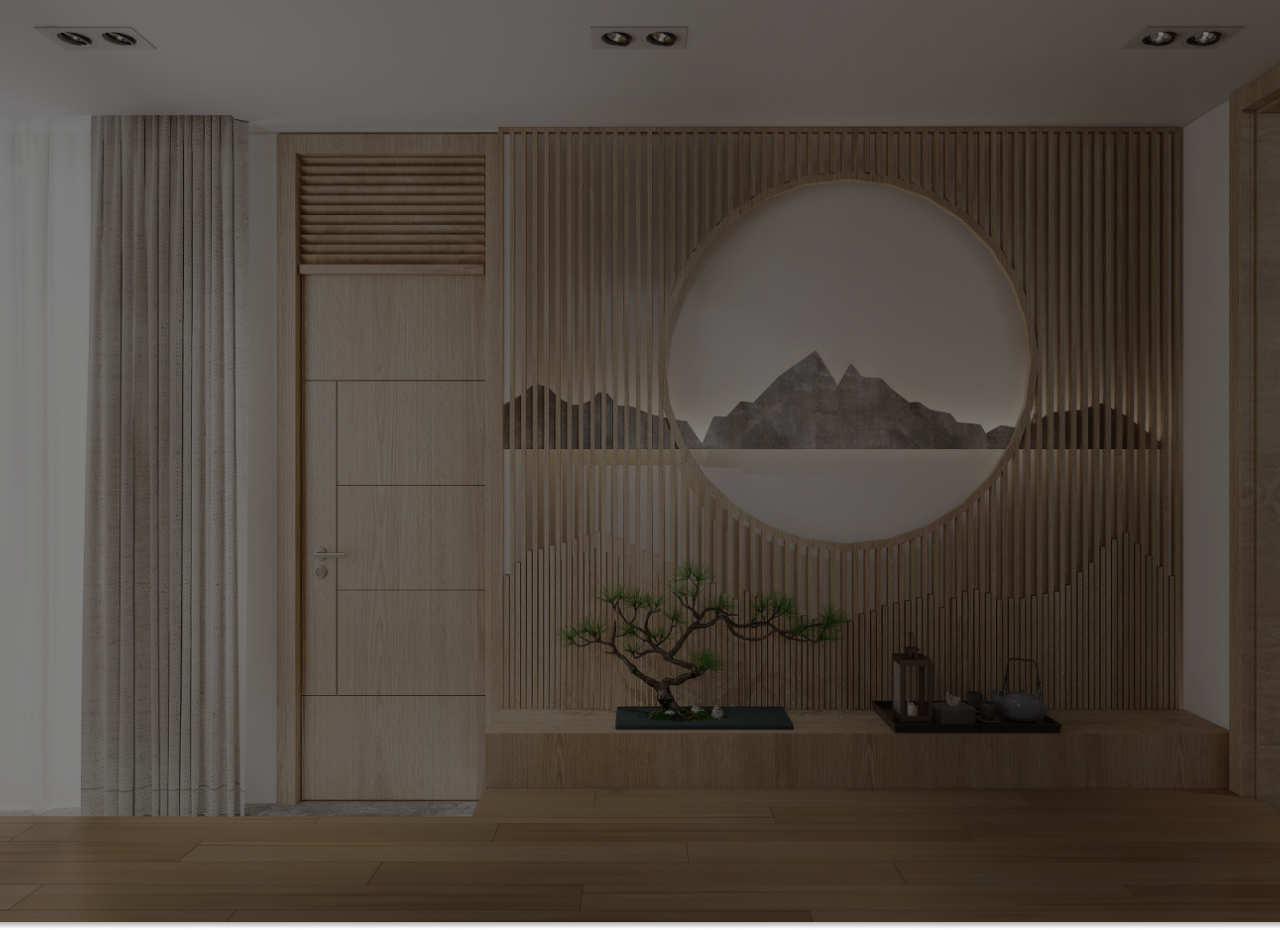
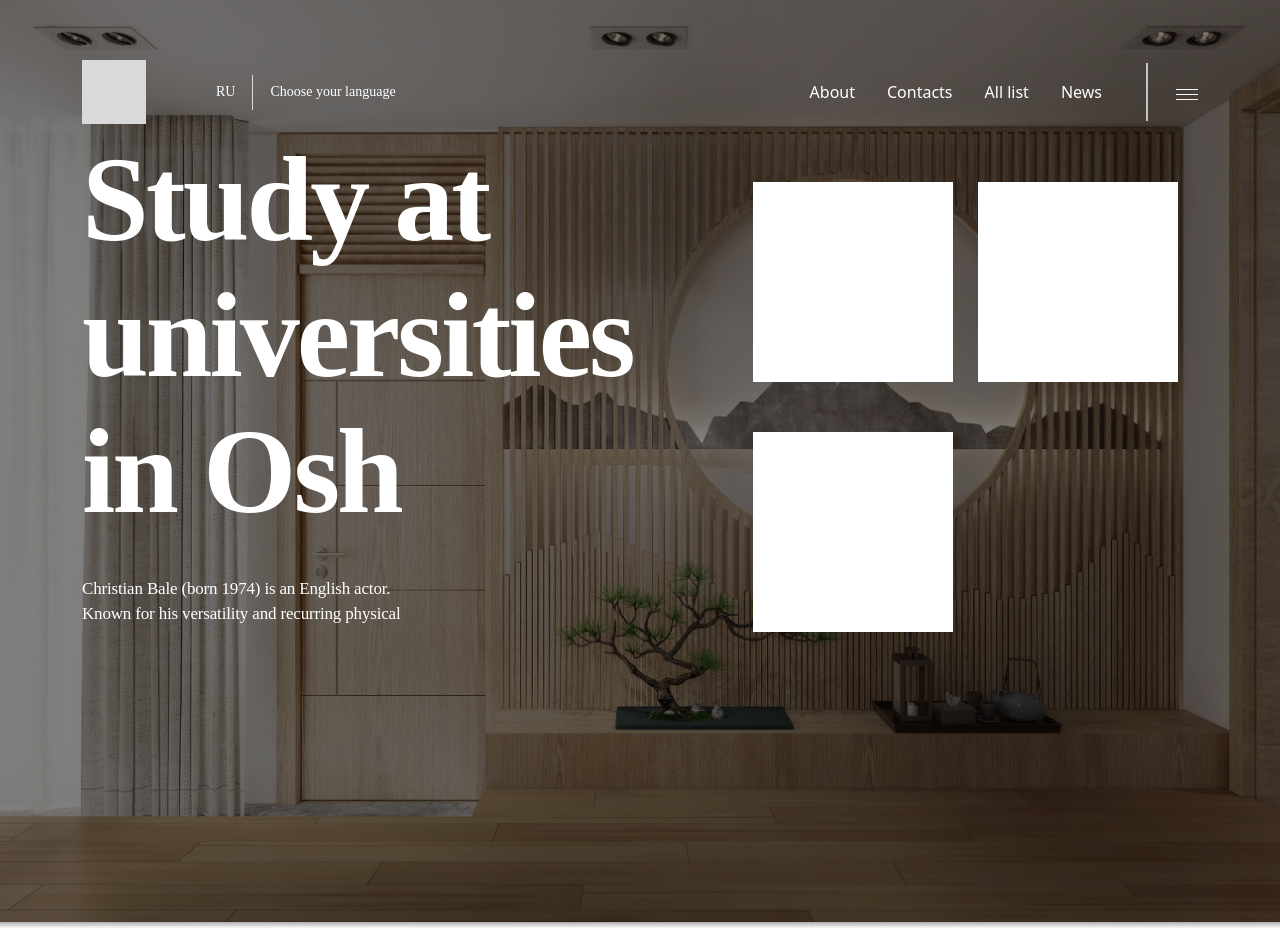
Before and after one commit to Iskender-crypto/front-end-studyInOsh, a Vue app: page / in a window 1280 px wide. Built offline with nearby package versions, Linux system fonts and the light colour scheme.

Commit message:
header end

```diff
--- a/src/pages/home.vue
+++ b/src/pages/home.vue
@@ -1,7 +1,42 @@
 <template>
-  <header class="header_banner"></header>
+  <header class="header_banner">
+    <div class="header container">
+      <div class="header__Nav">
+        <Nav></Nav>
+      </div>
+
+      <div class="header__center">
+        <div class="center__left">
+          <h1 class="h1">Study at universities in Osh</h1>
+
+          <p class="p">
+            Christian Bale (born 1974) is an English actor. Known for his
+            versatility and recurring physical
+          </p>
+        </div>
+
+        <div class="center__right">
+          <div class="right__row">
+            <div class="right__col">
+              <div class="right__block"></div>
+            </div>
+
+            <div class="right__col">
+              <div class="right__block"></div>
+            </div>
+
+            <div class="right__col">
+              <div class="right__block"></div>
+            </div>
+          </div>
+        </div>
+      </div>
+    </div>
+  </header>
 </template>
-<script setup lang="ts"></script>
+<script setup lang="ts">
+import Nav from "../layouts/component/nav.vue";
+</script>
 <style scoped>
 .header_banner {
   background-image: url("../assets/img/Header.png");
@@ -10,4 +45,58 @@
   background-repeat: no-repeat;
   height: 930px;
 }
+
+.center__left {
+  width: 671px;
+}
+
+.h1 {
+  font-family: "Gilroy";
+  font-style: normal;
+  font-weight: 600;
+  font-size: 120px;
+  line-height: 136px;
+
+  letter-spacing: -0.025em;
+
+  color: #ffffff;
+}
+
+.p {
+  width: 351px;
+  margin-top: 36px;
+
+  font-family: "Gilroy";
+  font-style: normal;
+  font-weight: 500;
+  font-size: 17px;
+  line-height: 25px;
+
+  letter-spacing: -0.01em;
+
+  color: #ffffff;
+}
+
+.header__center {
+  display: flex;
+}
+
+.right__row {
+  width: 450px;
+  height: 450px;
+  display: flex;
+  flex-flow: wrap;
+  margin-left: -27px;
+}
+
+.right__col {
+  width: 50%;
+  padding-left: 27px;
+  margin-top: 50px;
+}
+.right__block {
+  width: 200px;
+  height: 200px;
+  background-color: #fff;
+}
 </style>
```
